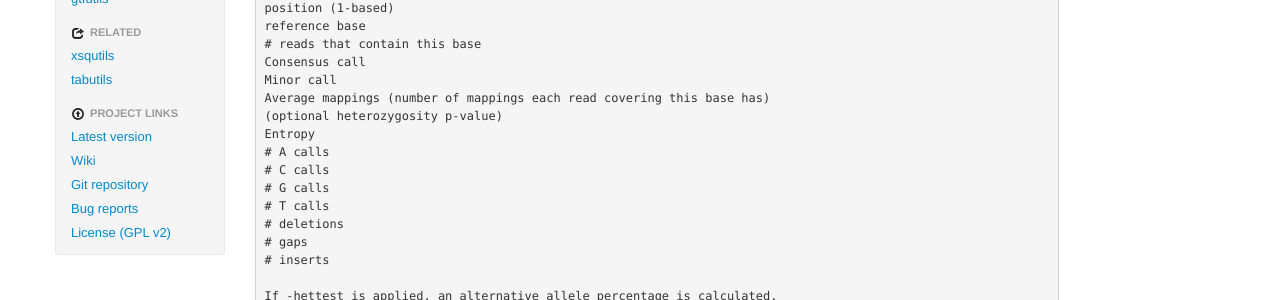
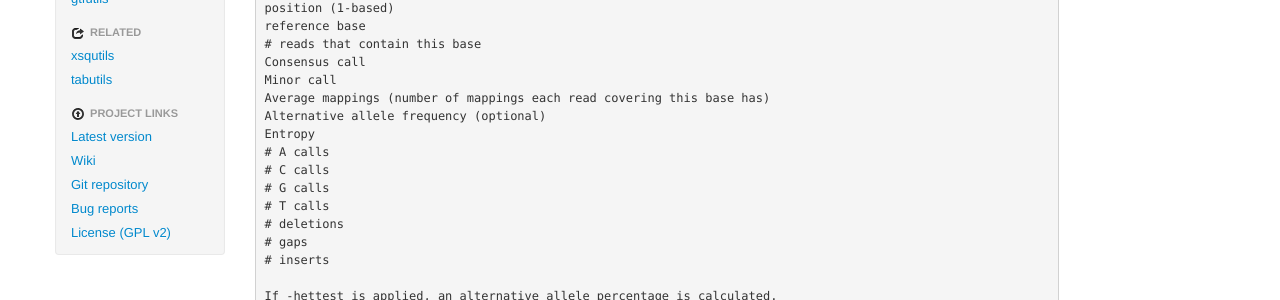
Before and after one commit to ngsutils/ngsutils.github.com, a Jekyll site: the page built from modules/bamutils/basecall/index.md, in a window 1280 px wide and 1400 px high. Shown: the part 332-632 px from the top of the window. Built offline with Jekyll 4.4.1, drawn with Linux system fonts in a browser that asks for light colours; some of the changed text lies outside the part shown.

Commit message:
doc updates

```diff
--- a/modules/bamutils/basecall/index.md
+++ b/modules/bamutils/basecall/index.md
@@ -22,7 +22,7 @@ module: bamutils
     Consensus call
     Minor call
     Average mappings (number of mappings each read covering this base has)
-    (optional heterozygosity p-value)
+    Alternative allele frequency (optional)
     Entropy
     # A calls
     # C calls
```
